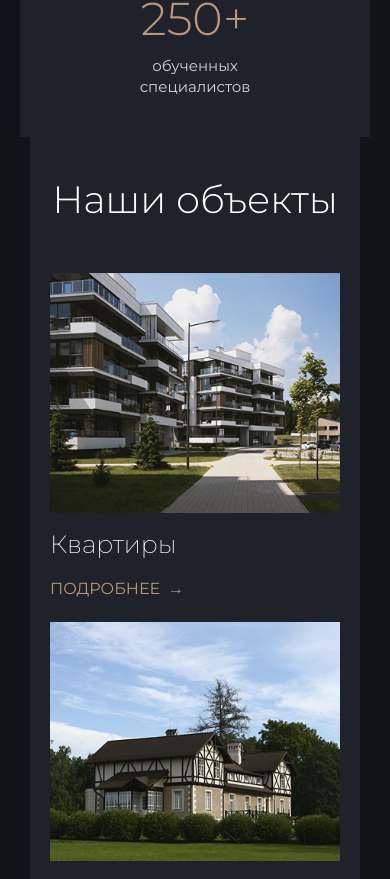
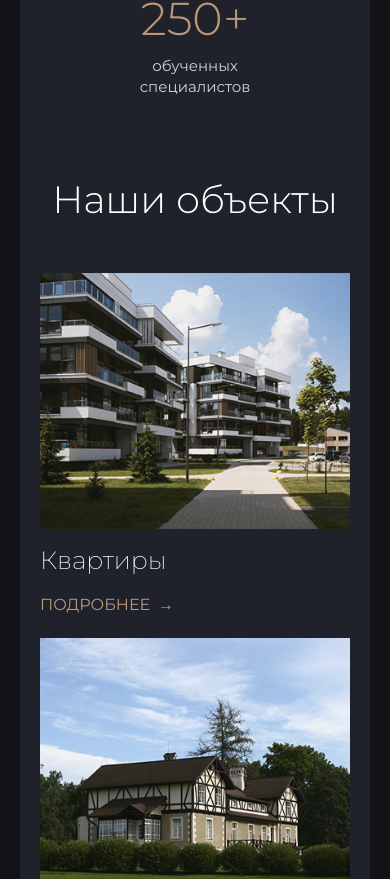
Before and after one commit to Max-Semian/realty_app, a Next.js app: page /realty_app/ in a window 390 px wide. Shown: the part 1476-2355 px from the top of the page. Built offline with nearby package versions, Linux system fonts and the light colour scheme.

Commit message:
Update PropertiesCarousel.module.css

```diff
--- a/src/components/PropertiesCarousel/PropertiesCarousel.module.css
+++ b/src/components/PropertiesCarousel/PropertiesCarousel.module.css
@@ -194,8 +194,8 @@
 
   .container {
     padding: 40px 20px;
-    margin-left: 30px !important;
-    margin-right: 30px !important;
+    margin-left: 20px !important;
+    margin-right: 20px !important;
   }
 
   .carousel {
```
